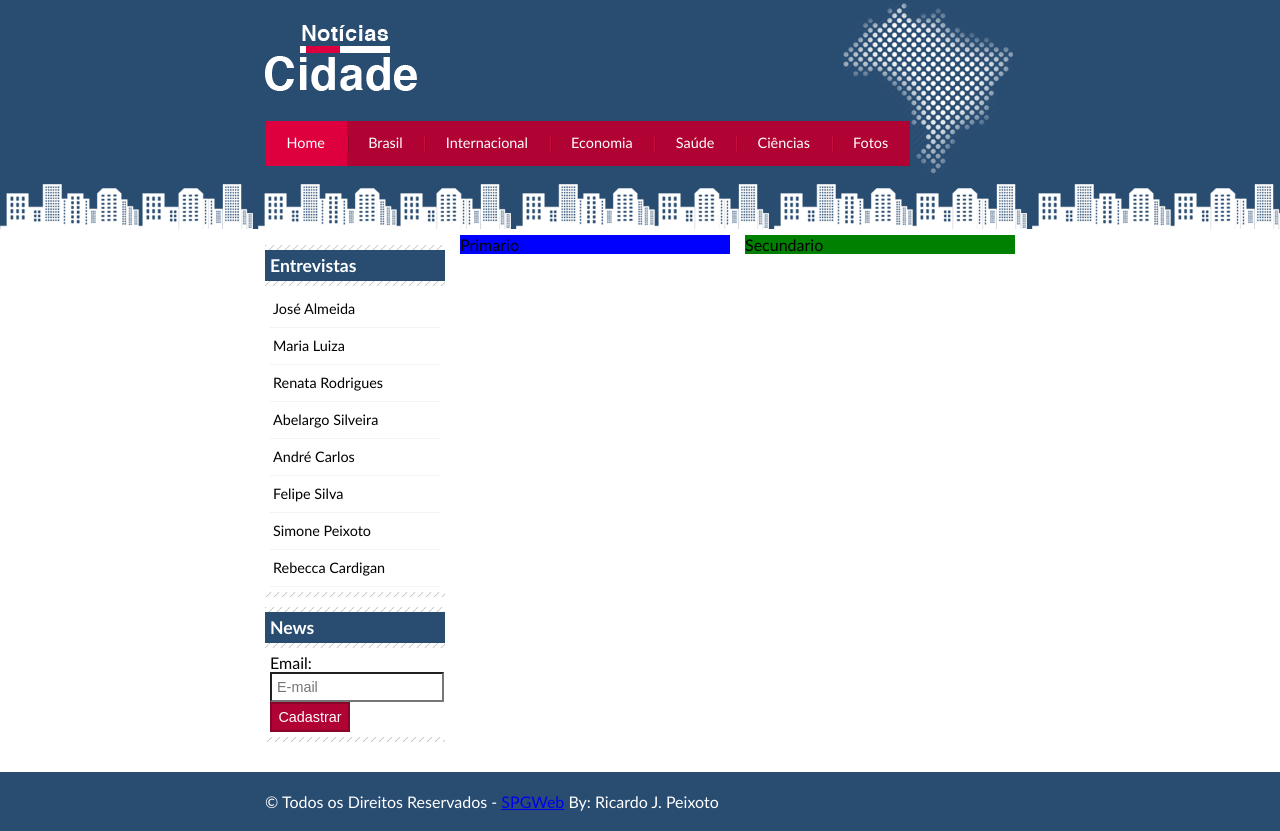
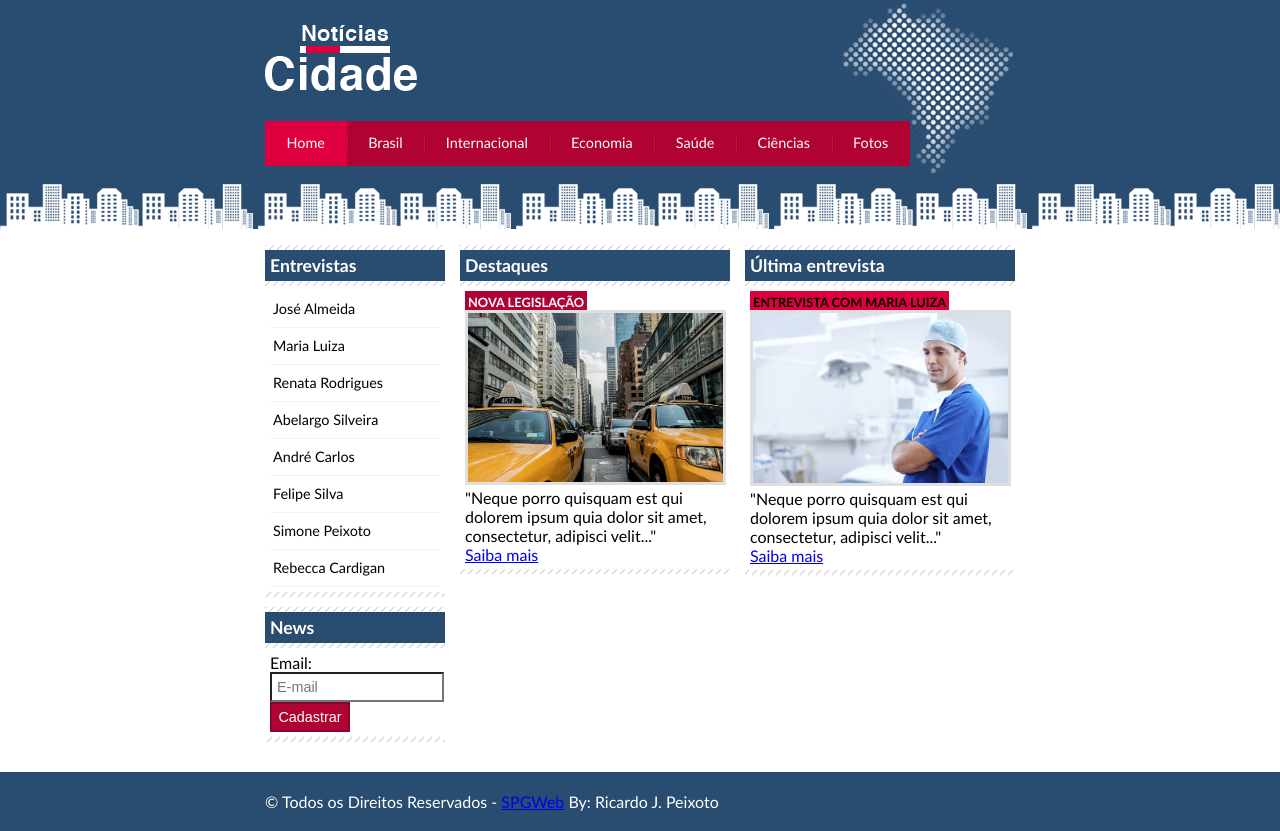
Before and after one commit to jricardop3/noticiascidade, a plain HTML site: page index.html in a window 1280 px wide. Drawn offline with Linux system fonts and the light colour scheme.

Commit message:
parte 6
adição de conteudos e formatação de cabeçalhos h2 e h3.

```diff
--- a/css/estilo.css
+++ b/css/estilo.css
@@ -84,23 +84,19 @@ body.fotos #navegacao a#fotos {
 #primario {
 	width: 270px;
 	float: left;
-	background: blue;
 	margin: 0 0 20px 195px;
 }
 #duas-colunas #primario {
 	width: 555px;
-	background: blue;
 	margin: 0 0 20px 195px;
 }
 #uma-colunas #primario {
 	width: 555px;
-	background: blue;
 	margin: 0 0 20px 0;
 }
 #secundario {
 	width: 270px;
 	float:left;
-	background: green;
 	margin: 0 0 20px 15px;
 }
 /*********************************************************
@@ -109,12 +105,6 @@ body.fotos #navegacao a#fotos {
  	background: #f3f3f3 url(../img/fundo-caixa.png);
  	margin: 10px 0;
  	padding: 5px 0 ;
- }
- h2 {
- 	font-size: 1.1em;
- 	background: #294c71;
- 	color: #fff;
- 	padding: 5px;
  }
  .caixa-conteudo {
  	background: #fff;
@@ -153,6 +143,37 @@ input.submit {
 	background-color: #b10333;
 	border:  2px solid #870529;
 }
+/***********************************************************
+********** formatando imagens */
+img {
+	border: 2px solid #dfdfdf;
+}
+img.imagem-principal {
+	border: 3px solid #dfdfdf;
+	width: 98%;
+}
+/***********************************************************
+************* Formatando cabeçalhos ***/
+ h2 {
+ 	font-size: 1.1em;
+ 	background: #294c71;
+ 	color: #fff;
+ 	padding: 5px;
+ }
+ h3 {
+ 	text-transform: uppercase;
+ 	display: inline;
+ 	font-size: 0.8em;
+ 	padding: 3px;
+ }
+ .destaque h3 {
+ 	background: #b10333;
+ 	color: #fff;
+ }
+ .entrevista h3 {
+ 	background: #de003e;
+
+ }
 #container-rodape {
 	background: #294c71;
 	padding: 20px;
--- a/index.html
+++ b/index.html
@@ -21,8 +21,37 @@
 			</ul>
 		</div>
 		<div id="conteudo">
-			<div id="primario">Primario</div>
-			<div id="secundario">Secundario</div>
+
+			<div id="primario">
+				<div class="caixa destaque"><!-- Inicio coluna central-conteudo primario -->
+						<h2>Destaques</h2>
+						<div class="caixa-conteudo">
+							<h3>Nova Legislação</h3>
+							<img class="imagem-principal" src="img/taxi.jpg" width="100%">
+							<p>
+							"Neque porro quisquam est qui dolorem ipsum quia dolor sit amet, consectetur, adipisci velit..."
+							</p>
+							<a href="#">Saiba mais</a>
+						</div>
+
+					</div>
+				</div>
+			<!-- Fim coluna central-conteudo primario -->
+			<div id="secundario">
+				<div class="caixa entrevista"><!-- Inicio coluna central-conteudo primario -->
+						<h2>Última entrevista</h2>
+						<div class="caixa-conteudo">
+							<h3>Entrevista com Maria Luiza</h3>
+							<img class="imagem-principal" src="img/doutor.jpg" width="100%">
+							<p>
+							"Neque porro quisquam est qui dolorem ipsum quia dolor sit amet, consectetur, adipisci velit..."
+							</p>
+							<a href="#">Saiba mais</a>
+						</div>
+
+					</div>
+				</div>
+			</div>
 			<!-- inicio coluna lateral -->
 			<div id="lateral">
 				<div class="caixa">
@@ -56,6 +85,7 @@
 				</div>
 
 			</div>
+			<!-- Fim coluna lateral -->
 		</div>
 	</div>
 	<div id="container-rodape" style="clear: both;">
```
